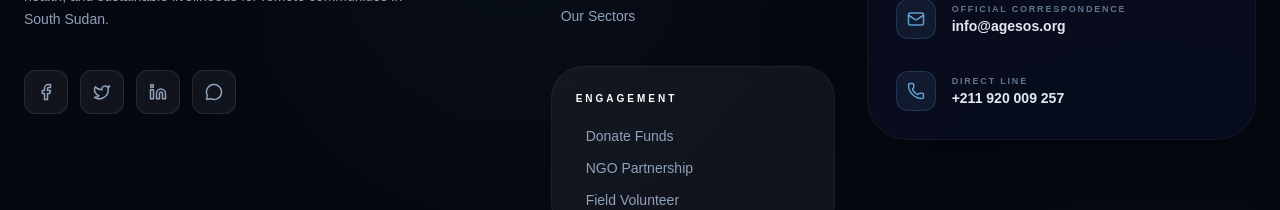
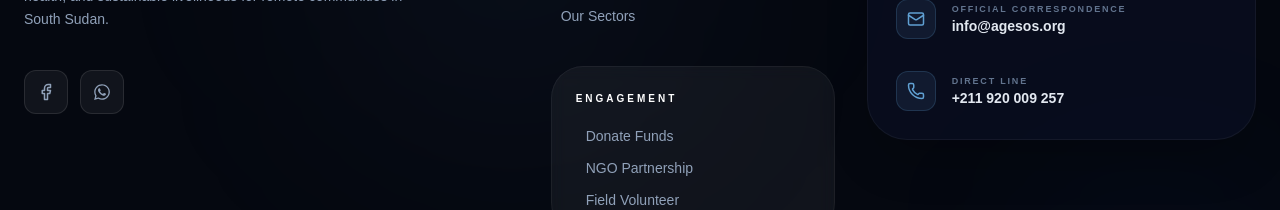
Before and after one commit to Hon-Tap/AGESOS, a Next.js app in the folder frontend/: page / in a window 1280 px wide. Shown: the part 4155-4365 px from the top of the page. Built offline with nearby package versions, Linux system fonts and the light colour scheme.

Commit message:
Add WhatsApp social icon to footer

```diff
--- a/frontend/package.json
+++ b/frontend/package.json
@@ -14,6 +14,7 @@
     "next": "16.1.6",
     "react": "19.2.3",
     "react-dom": "19.2.3",
+    "react-icons": "^5.6.0",
     "resend": "^6.12.3"
   },
   "devDependencies": {
--- a/frontend/src/components/layout/Footer.tsx
+++ b/frontend/src/components/layout/Footer.tsx
@@ -13,12 +13,12 @@ import {
   Facebook,
   Twitter,
   Linkedin,
-  MessageCircle,
   X,
   Scale,
   Lock,
   FileCheck
 } from "lucide-react";
+import { FaWhatsapp } from "react-icons/fa";
 
 // --- Types & Data ---
 type ModalType = "privacy" | "terms" | "compliance" | null;
@@ -109,14 +109,33 @@ export default function Footer() {
 
             <div className="flex gap-3">
             {[
-                { icon: Facebook, label: "Facebook" },
-                { icon: Twitter, label: "X" },
-                { icon: Linkedin, label: "LinkedIn" },
-                { icon: MessageCircle, label: "WhatsApp" }
+              {
+                icon: Facebook,
+                label: "Facebook",
+                href: "https://www.facebook.com/share/1Hw11LH2R3/"
+              },
+              // {
+              //   icon: Twitter,
+              //   label: "X",
+              //   href: "#"
+              // },
+              // {
+              //   icon: Linkedin,
+              //   label: "LinkedIn",
+              //   href: "#"
+              // },
+              {
+                icon: FaWhatsapp,
+                label: "WhatsApp",
+                href: "https://wa.me/message/GP65KGR37NHUP1"
+              }
             ].map((social) => (
               <a
                 key={social.label}
-                  href="#"
+                href={social.href}
+                target="_blank"
+                rel="noopener noreferrer"
+                aria-label={social.label}
                 className="h-11 w-11 rounded-xl bg-white/5 border border-white/10 flex items-center justify-center text-slate-400 hover:bg-[#60A0D2] hover:text-[#0D1630] hover:border-[#60A0D2] transition-all"
               >
                 <social.icon size={18} />
```
Also changed, not shown: 1 other file (tests, documents, lock files or other folders). Lines whose indentation alone changed are shown as unchanged.
